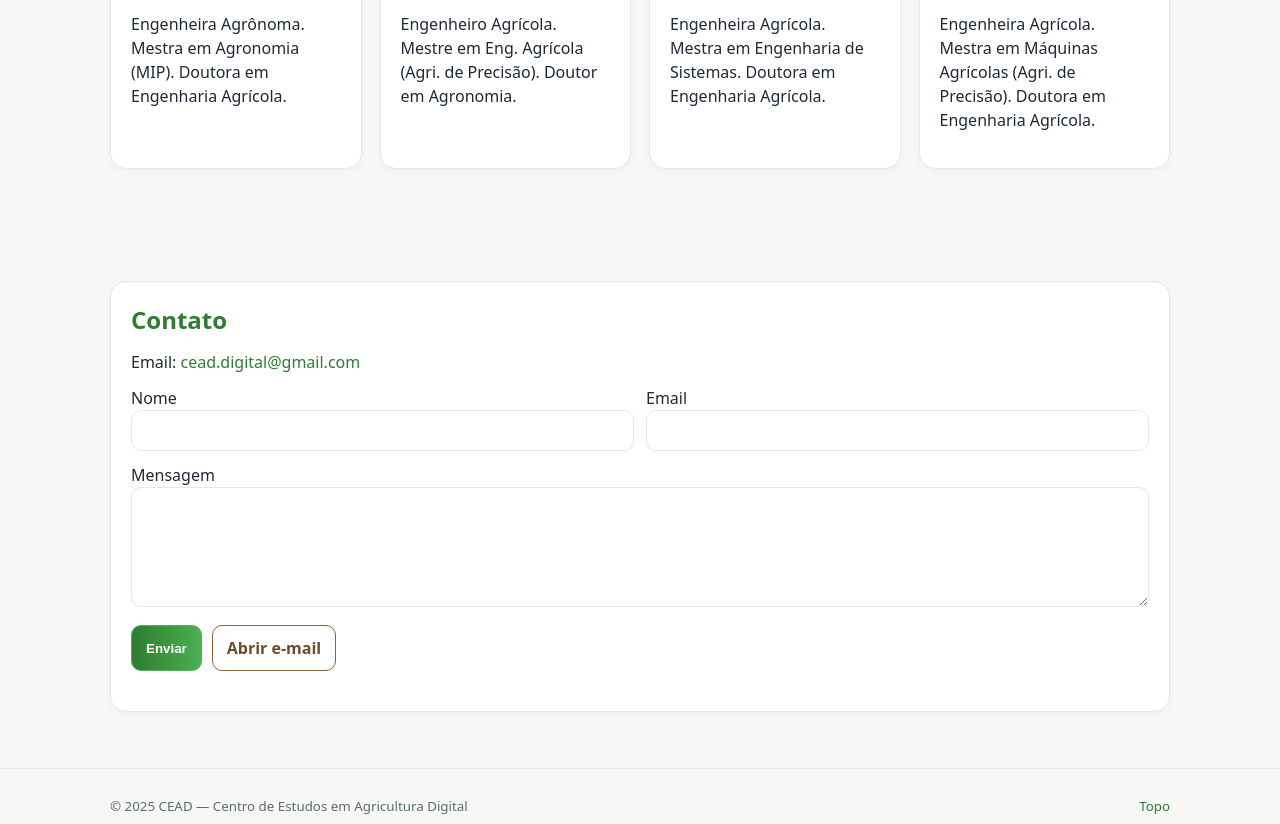
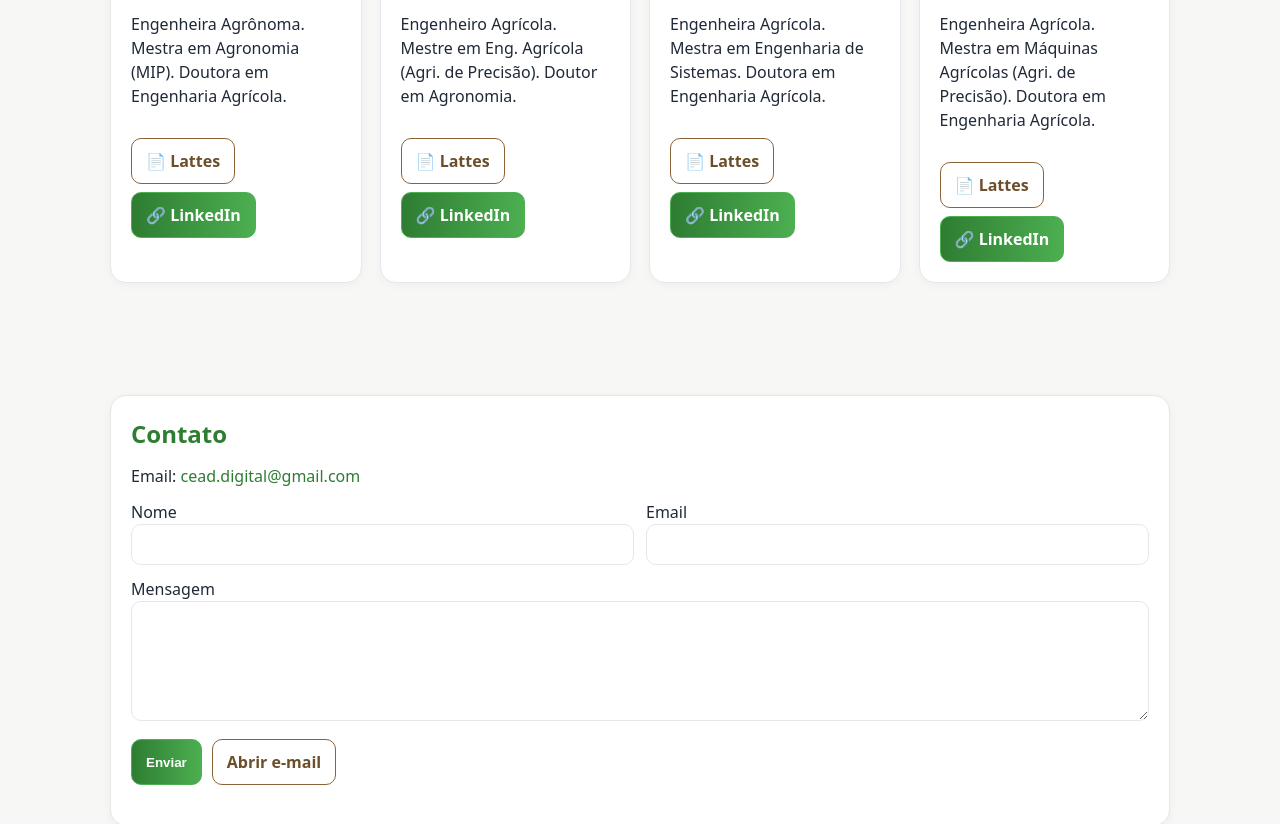
Before and after one commit to ceaddigital-ux/ceaddigital.github.io, a plain HTML site: page index.html in a window 1280 px wide. Shown: the part 1500-2324 px from the top of the page. Drawn offline with Linux system fonts and the light colour scheme.

Commit message:
Add files via upload

```diff
--- a/index.html
+++ b/index.html
@@ -7,8 +7,10 @@
   <meta name="description" content="CEAD — Centro de Estudos em Agricultura Digital. Pesquisa aplicada, projetos e formação em agricultura digital." />
   <link rel="icon" href="img/logo.png" />
   <style>
-    :root{ --bg:#F7F7F5; --card:#FFFFFF; --border:#E5E7EB; --text:#1F2937; --muted:#5B6B73;
-      --primary:#2E7D32; --primary-400:#4CAF50; --accent:#A3D65C; --earth:#8C6239; --earth-600:#6B4F2A; --ring:#A3D65C; }
+    :root{
+      --bg:#F7F7F5; --card:#FFFFFF; --border:#E5E7EB; --text:#1F2937; --muted:#5B6B73;
+      --primary:#2E7D32; --primary-400:#4CAF50; --accent:#A3D65C; --earth:#8C6239; --earth-600:#6B4F2A; --ring:#A3D65C;
+    }
     *{box-sizing:border-box}
     html,body{margin:0;height:100%;background:var(--bg);color:var(--text);font-family:system-ui,-apple-system,Segoe UI,Roboto,Ubuntu,Cantarell,Noto Sans,sans-serif;line-height:1.5}
     a{color:var(--primary);text-decoration:none}
@@ -22,7 +24,7 @@
     .menu{display:flex;gap:18px}
     .menu a{color:var(--text);opacity:.9}
     .menu a:hover{opacity:1}
-    .btn{display:inline-block;padding:10px 14px;border-radius:10px;font-weight:700}
+    .btn{display:inline-flex;align-items:center;gap:8px;padding:10px 14px;border-radius:10px;font-weight:700}
     .btn-primary{background:linear-gradient(90deg,var(--primary),var(--primary-400));color:#fff;border:1px solid var(--primary-400)}
     .btn-primary:hover{filter:brightness(1.03)}
     .btn-earth{background:#fff;border:1px solid var(--earth);color:var(--earth-600)}
@@ -127,24 +129,40 @@
           <h3>Dra. Cenneya Martins</h3>
           <small>Professora</small>
           <p class="muted">Engenheira Agrônoma. Mestra em Agronomia (MIP). Doutora em Engenharia Agrícola.</p>
+          <div style="display:flex; gap:8px; flex-wrap:wrap; margin-top:4px;">
+            <a class="btn btn-earth" href="http://lattes.cnpq.br/2945797464654037" target="_blank">📄 Lattes</a>
+            <a class="btn btn-primary" href="https://www.linkedin.com/in/cenneya-martins-179311179/" target="_blank">🔗 LinkedIn</a>
+          </div>
         </div>
         <div class="card team-card">
           <img src="img/oldoni.jpg" alt="Dr. Henrique Oldoni">
           <h3>Dr. Henrique Oldoni</h3>
           <small>Professor</small>
           <p class="muted">Engenheiro Agrícola. Mestre em Eng. Agrícola (Agri. de Precisão). Doutor em Agronomia.</p>
+          <div style="display:flex; gap:8px; flex-wrap:wrap; margin-top:4px;">
+            <a class="btn btn-earth" href="http://lattes.cnpq.br/8384014188158755" target="_blank">📄 Lattes</a>
+            <a class="btn btn-primary" href="https://www.linkedin.com/in/henriqueoldoni/" target="_blank">🔗 LinkedIn</a>
+          </div>
         </div>
         <div class="card team-card">
           <img src="img/maiara.jpg" alt="Dra. Maiara Pusch">
           <h3>Dra. Maiara Pusch</h3>
           <small>Professora</small>
           <p class="muted">Engenheira Agrícola. Mestra em Engenharia de Sistemas. Doutora em Engenharia Agrícola.</p>
+          <div style="display:flex; gap:8px; flex-wrap:wrap; margin-top:4px;">
+            <a class="btn btn-earth" href="http://lattes.cnpq.br/5062705558356115" target="_blank">📄 Lattes</a>
+            <a class="btn btn-primary" href="https://www.linkedin.com/in/maiarapusch/" target="_blank">🔗 LinkedIn</a>
+          </div>
         </div>
         <div class="card team-card">
           <img src="img/agda.jpg" alt="Dra. Agda Loureiro">
           <h3>Dra. Agda Loureiro</h3>
           <small>Professora</small>
           <p class="muted">Engenheira Agrícola. Mestra em Máquinas Agrícolas (Agri. de Precisão). Doutora em Engenharia Agrícola.</p>
+          <div style="display:flex; gap:8px; flex-wrap:wrap; margin-top:4px;">
+            <a class="btn btn-earth" href="http://lattes.cnpq.br/7112574061987202" target="_blank">📄 Lattes</a>
+            <a class="btn btn-primary" href="https://www.linkedin.com/in/agdaloureiro/" target="_blank">🔗 LinkedIn</a>
+          </div>
         </div>
       </div>
     </section>
```
